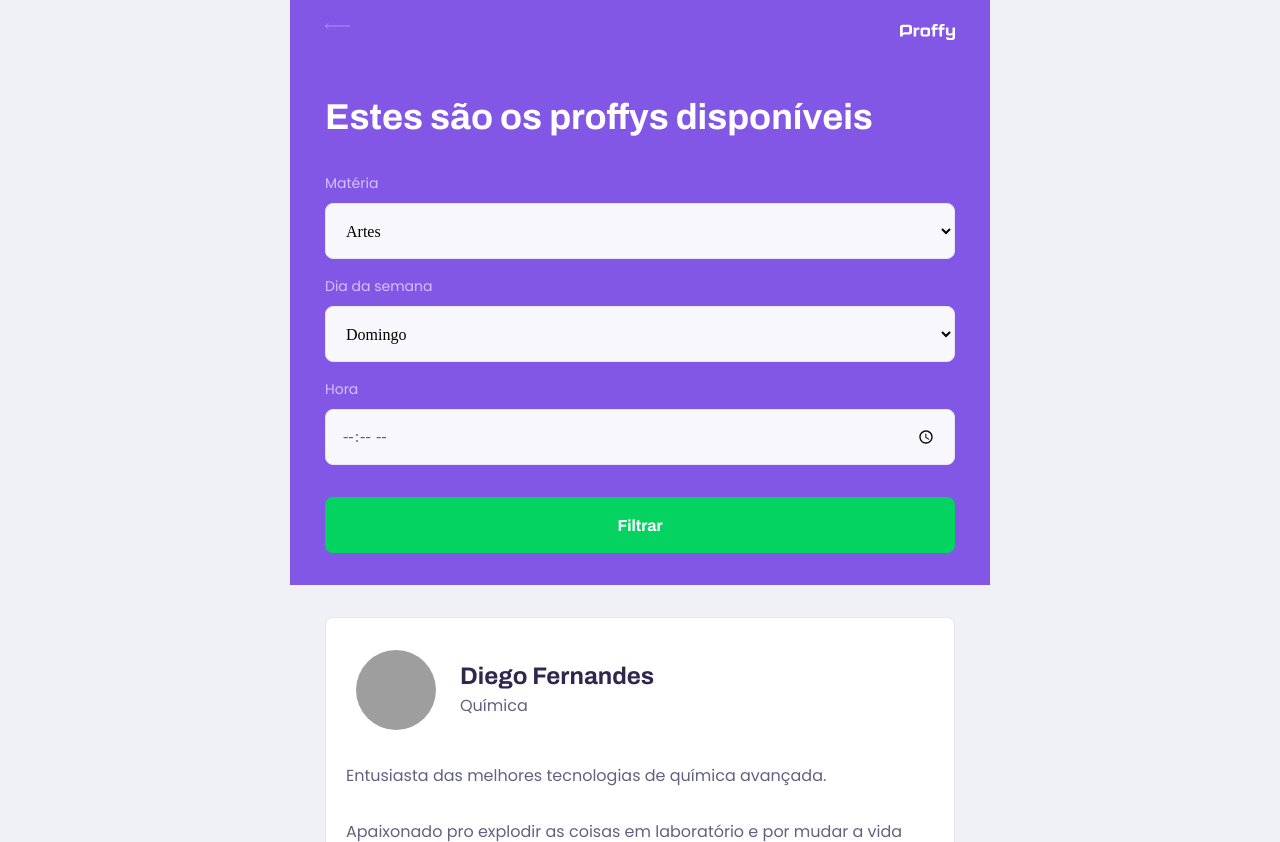
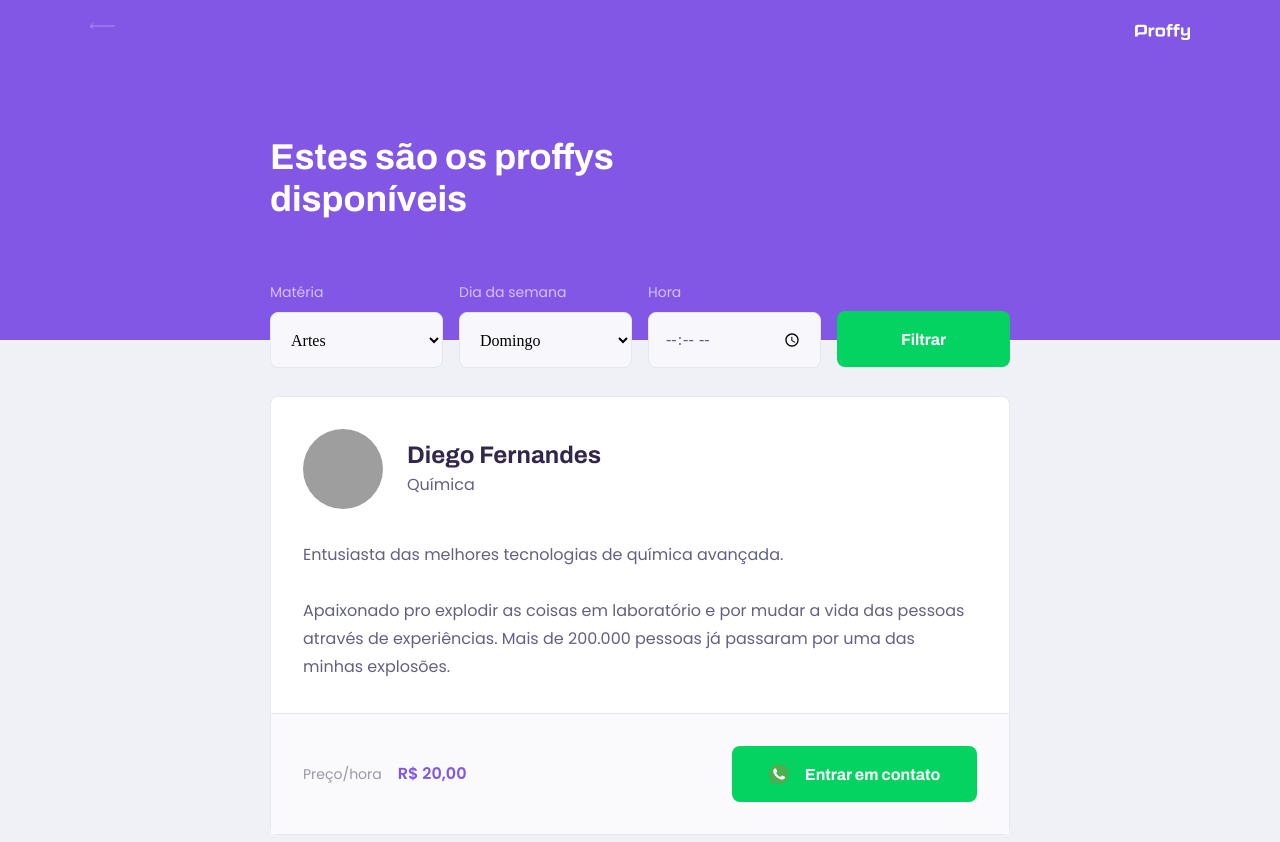
Before and after one commit to luizGTogni/nlw2-javascript-project, a plain HTML site: page study.html in a window 1280 px wide. Shown: the top 842 px of the page. Drawn offline with Linux system fonts and the light colour scheme; grey boxes are pictures that could not be loaded.

Commit message:
Estilo desktop para a página page study

```diff
--- a/styles/partials/page-study.css
+++ b/styles/partials/page-study.css
@@ -1,3 +1,4 @@
+/* Mobile */
 #page-study #container {
     height: 100vh;
     width: 100vw;
@@ -37,6 +38,8 @@
 .page-header .header-content {
     width: 90%;
     margin: 3.2rem auto;
+
+    position: relative;
 }
 
 .page-header .header-content strong {
@@ -169,7 +172,7 @@
     margin-top: 0.4rem;
 }
 
-.teacher-item p {
+.teacher-item > p {
     font-size: 1.6rem;
     line-height: 2.8rem;
 
@@ -228,3 +231,80 @@
 .teacher-item footer button:hover {
     background-color: var(--color-secondary-dark);
 }
+
+/* Desktop */
+@media (min-width: 700px) {
+    #page-study #container {
+        max-width: 100vw;
+    }
+
+    #page-study main {
+        max-width: 740px;
+        margin: 0 auto;
+
+        padding: 32px 0;
+    }
+
+    .page-header {
+        height: 340px;
+    }
+    .page-header .top-bar-container {
+        max-width: 1100px;
+    }
+
+    .page-header .header-content {
+        max-width: 740px;
+        margin: 0 auto;
+
+        display: flex;
+        flex: 1 1;
+        flex-direction: column;
+        justify-content: center;
+
+        padding-bottom: 48px;
+    }
+
+    .page-header .header-content strong {
+        max-width: 350px;
+    }
+
+    .teacher-item header,
+    .teacher-item footer {
+        padding: 32px;
+    }
+
+    #search-teachers {
+        display: grid; /* Adiciona um grid no filtro */
+        grid-template-columns: repeat(4, 1fr);
+        gap: 16px; /* Espaçamento entre as grids */
+
+        position: absolute;
+        bottom: -28px;
+    }
+
+    #search-teachers .select-block {
+        margin-bottom: 0;
+    }
+
+    .teacher-item > p {
+        padding: 0 32px;
+    }
+
+    .teacher-item footer p strong {
+        margin-left: 16px;
+
+        display: initial;
+    }
+
+    .teacher-item footer button {
+        width: 245px;
+
+        font-size: 16px;
+
+        justify-content: center;
+    }
+
+    .teacher-item footer button img {
+        margin-right: 16px;
+    }
+}
```
